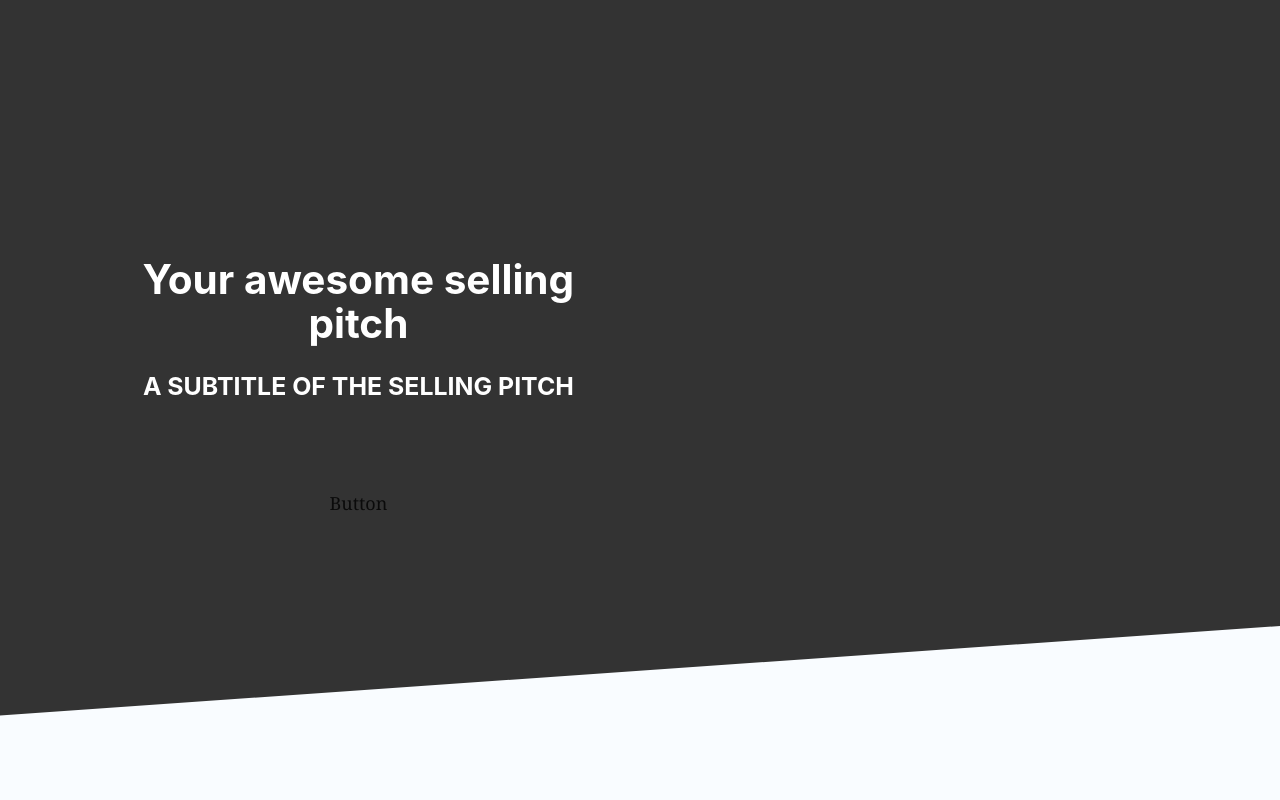
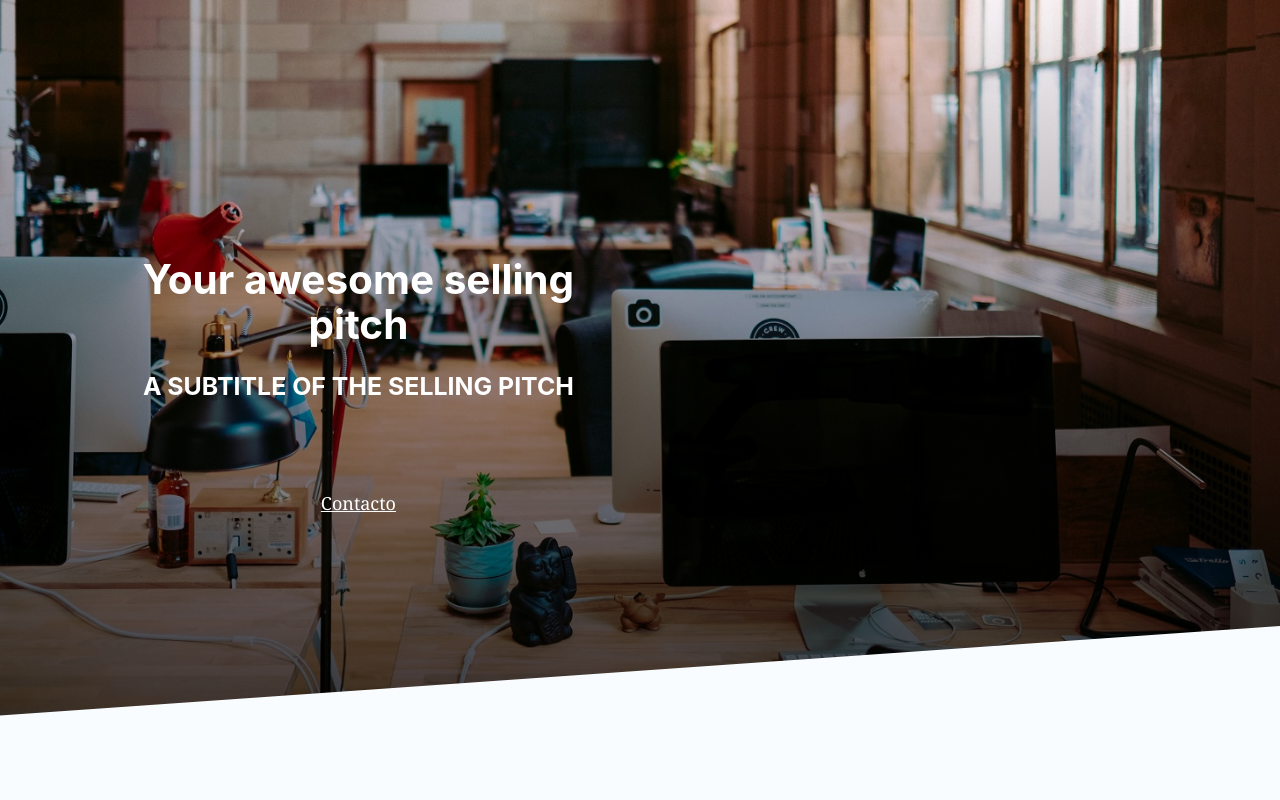
Before and after one commit to hlebon/cpa-landingpage, a Gatsby app: page / in a window 1280 px wide. Shown: the top 800 px of the page. Built offline with nearby package versions, Linux system fonts and the light colour scheme.

Commit message:
feat: hero animation

```diff
--- a/src/css-module/hero.module.css
+++ b/src/css-module/hero.module.css
@@ -1,6 +1,5 @@
 .hero{
     align-items: center;
-    background: #333;
     display: flex;
     font-size: 18px;
     height: 100vh;
@@ -10,10 +9,27 @@
     position: relative;
     text-align: center;
     transform-style: preserve-3d;
+    perspective: 100px;
+}
+
+.hero:before{
+    animation: fade-slide-down 2s .5s cubic-bezier(0, 0.5, 0, 1) forwards;
+    background: linear-gradient(to bottom, rgba(219, 9, 9, 0), rgba(0,0,0,0.8)),
+        url(../img/backgroundHero.jpg) no-repeat bottom;
+    background-size: cover;
+    content: "";
+    opacity: 0;
+    position: absolute;
+        top: 0;
+        right: 0;
+        bottom: 0;
+        left: 0;
+    z-index: -1;
 }
 
 
 .hero:after{
+    animation: rotate-up .5s .5s cubic-bezier(0, 0.5, 0, 1) forwards;
     background: #F9FCFF;
     content: "";
     height: 40rem;
@@ -23,6 +39,7 @@
         top: 90%;
     transform-origin: 0 0;
     transform: rotateZ(-4deg);
+    z-index: 0;
 }
 
 .hero_content{
@@ -36,8 +53,12 @@
 }
 
 
-.hero_title, .hero_subtitle{
-    color: #fff;
+.hero_title, .hero_subtitle, .hero_button{
+    color:white !important;
+}
+
+.hero_button > * {
+    color:white !important;
 }
 
 .hero_subtitle {
@@ -50,6 +71,59 @@
     position: relative;
     z-index: 10;
 }
+
+.animate_pop_in {
+    animation: pop-in .7s cubic-bezier(0, 0.9, 0.3, 1.2) forwards;
+    opacity: 0;
+}
+
+.rocky_dashed {
+    animation-delay: 1s;
+}
+
+.hero_title {
+    animation-delay: 1.2s;
+}
+
+.hero_subtitle {
+    animation-delay: 1.4s;
+}
+
+.hero_button {
+    animation-delay: 1.6s;
+}
+
+
+
+/* Animations */
+@keyframes fade-slide-down{
+    0%{
+        opacity: 0;
+        transform: translateY(-4rem);
+    }
+    100%{
+        opacity: 1;
+        transform: none;
+    }
+}
+
+@keyframes pop-in {
+    0% {
+      opacity: 0;
+      transform: translateY(-4rem) scale(.8);
+    }
+    100% {
+      opacity: 1;
+      transform: none;
+    }
+}
+
+@keyframes rotate-up {
+    100% {
+      transform: rotateZ(-4deg);
+    }
+  }
+
 
 /*
 @media screen and (min-width: 800px){
--- a/src/pages/hero.js
+++ b/src/pages/hero.js
@@ -1,12 +1,15 @@
 import React from 'react'
+import Link from "gatsby-link";
 import styles from '../css-module/hero.module.css'
 
 const SellingPitch = (props) => {
     return (
         <div>
-            <h1 className={styles.hero_title}>Your awesome selling pitch</h1>
-            <h3 className={styles.hero_subtitle}>A subtitle of the selling pitch</h3>
-            <p className={styles.hero_button}>Button</p>
+            <h1 className={ `${styles.hero_title} ${styles.animate_pop_in}`}>Your awesome selling pitch</h1>
+            <h3 className={ `${styles.hero_subtitle} ${styles.animate_pop_in}`}>A subtitle of the selling pitch</h3>
+            <p className={ `${styles.hero_button} ${styles.animate_pop_in}`}>
+                <Link to="#contactForm">Contacto</Link>
+            </p>
         </div>
     )
 }
--- a/src/pages/section.js
+++ b/src/pages/section.js
@@ -25,23 +25,27 @@ const cardInfo = [
 
 
 const ContainerCard = (props) => {
+    const { card } = props
+    console.log(card)
+
     return (
         <div>
-            Container Card
+            {card.id}
         </div>
     )
 }
+
+/*
 ContainerCard.PropTypes = {
     card: PropTypes.object.isRequired
-}
-
+}*/
 
 const Section = (props) => {
     return (
-        <section>
-            {cardInfo.map( ( card ) => {
+        <section id="contactForm">
+            {cardInfo.map( ( card, index ) => {
                 return (
-                    <ContainerCard/>
+                    <ContainerCard key={index} card={card}/>
                 )
             })}
         </section>
```
Also changed, not shown: src/css-module/common.module.css (added), src/img/backgroundHero.jpg (added).
